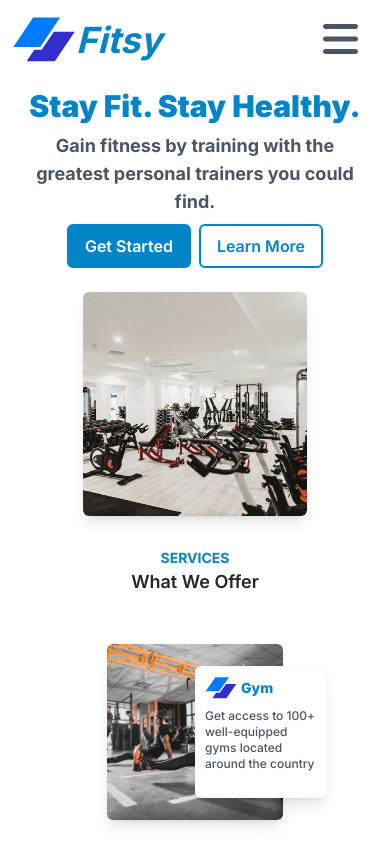
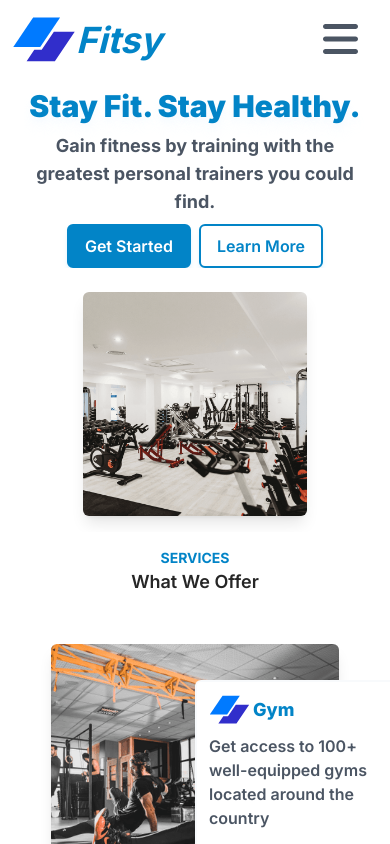
Before and after one commit to irshadbaiwa/fitsy, a Next.js app: page / in a window 390 px wide. Shown: the top 844 px of the page. Built offline with nearby package versions, Linux system fonts and the light colour scheme.

Commit message:
update services section

```diff
--- a/components/ServicesSection.js
+++ b/components/ServicesSection.js
@@ -39,7 +39,8 @@ export default function ServicesSection() {
         {services.map((service, index) => (
           <div
             key={index}
-            className="h-44 w-44 md:h-80 md:w-80 shadow-lg rounded-md relative my-6 mx-10 md:mx-14"
+            className="h-72 w-72 md:h-80 md:w-80 shadow-lg rounded-md relative my-6 mx-10 md:mx-14"
+            style={{ maxWidth: '75%' }}
           >
             {/* bg image */}
             <div className="h-full w-full relative rounded-md">
@@ -56,7 +57,7 @@ export default function ServicesSection() {
             {/* top box */}
             <Fade right duration={1000} delay={200}>
               <div
-                className="h-3/4 w-3/4 p-2 md:p-4 bg-white shadow-lg rounded-md absolute border-2 border-slate-50"
+                className="h-3/4 w-3/4 p-3 md:p-4 bg-white shadow-lg rounded-md absolute border-2 border-slate-50"
                 style={{
                   top: '12.5%',
                   left: '50%',
@@ -64,7 +65,7 @@ export default function ServicesSection() {
               >
                 {/* header */}
                 <div className="flex flex-row items-center">
-                  <div className="h-6 w-8 md:h-8 md:w-12 rounded relative inline-block mr-1 md:mr-2">
+                  <div className="h-8 w-10 md:h-10 md:w-12 rounded relative inline-block mr-1 md:mr-2">
                     <div className="h-full w-full">
                       <Image
                         className="rounded-md"
@@ -75,14 +76,14 @@ export default function ServicesSection() {
                       />
                     </div>
                   </div>
-                  <div className="text-sm md:text-2xl font-extrabold text-primary whitespace-nowrap inline-block">
+                  <div className="text-lg md:text-2xl font-extrabold text-primary whitespace-nowrap inline-block">
                     {service.title}
                   </div>
                 </div>
                 {/* header end */}
 
                 {/* body */}
-                <div className="mt-2 md:mt-4 text-xs md:text-lg font-medium md:font-bold">
+                <div className="mt-2 md:mt-4 text-base md:text-lg font-semibold md:font-bold">
                   {service.desc}
                 </div>
                 {/* body end */}
```
